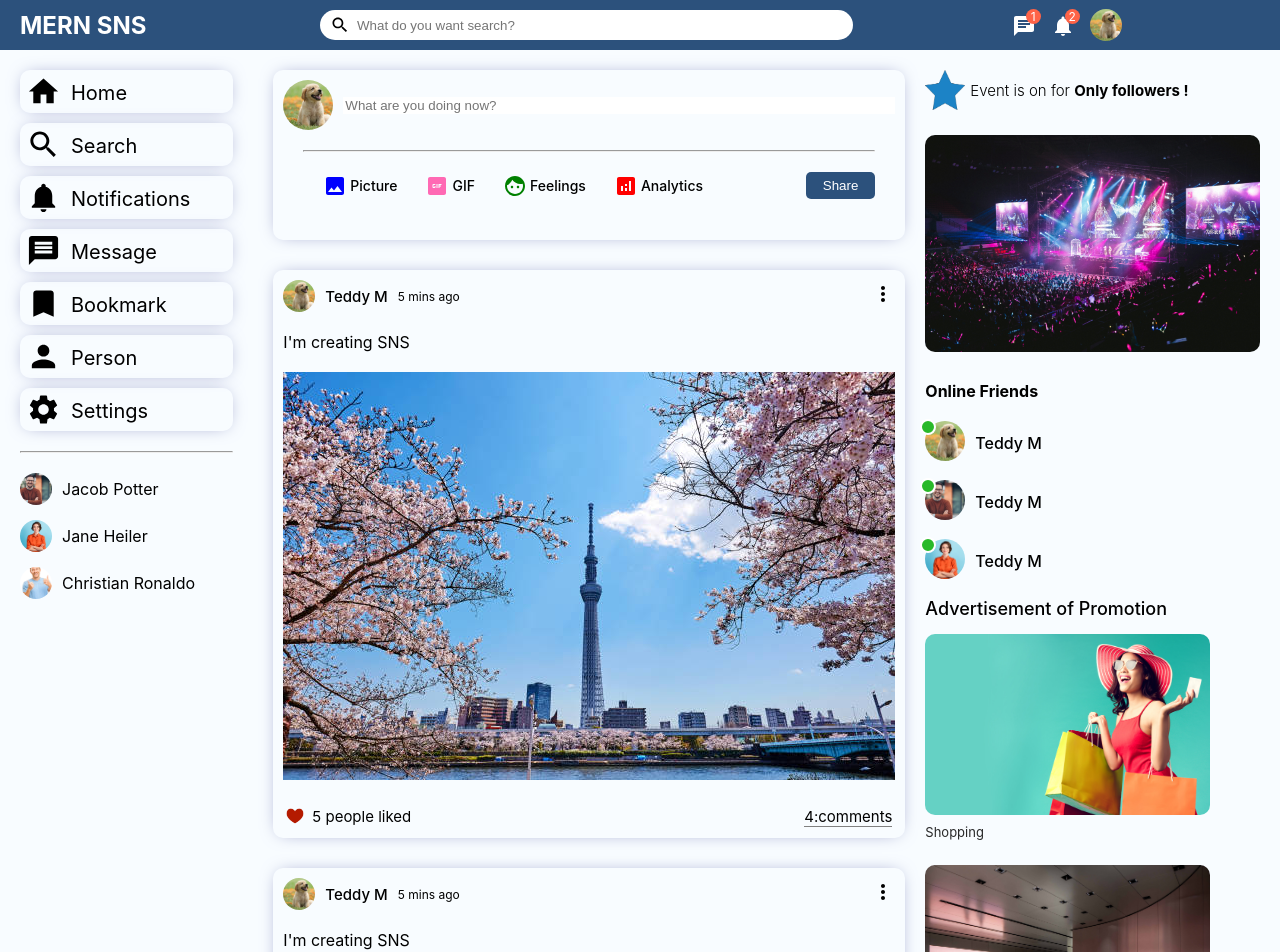
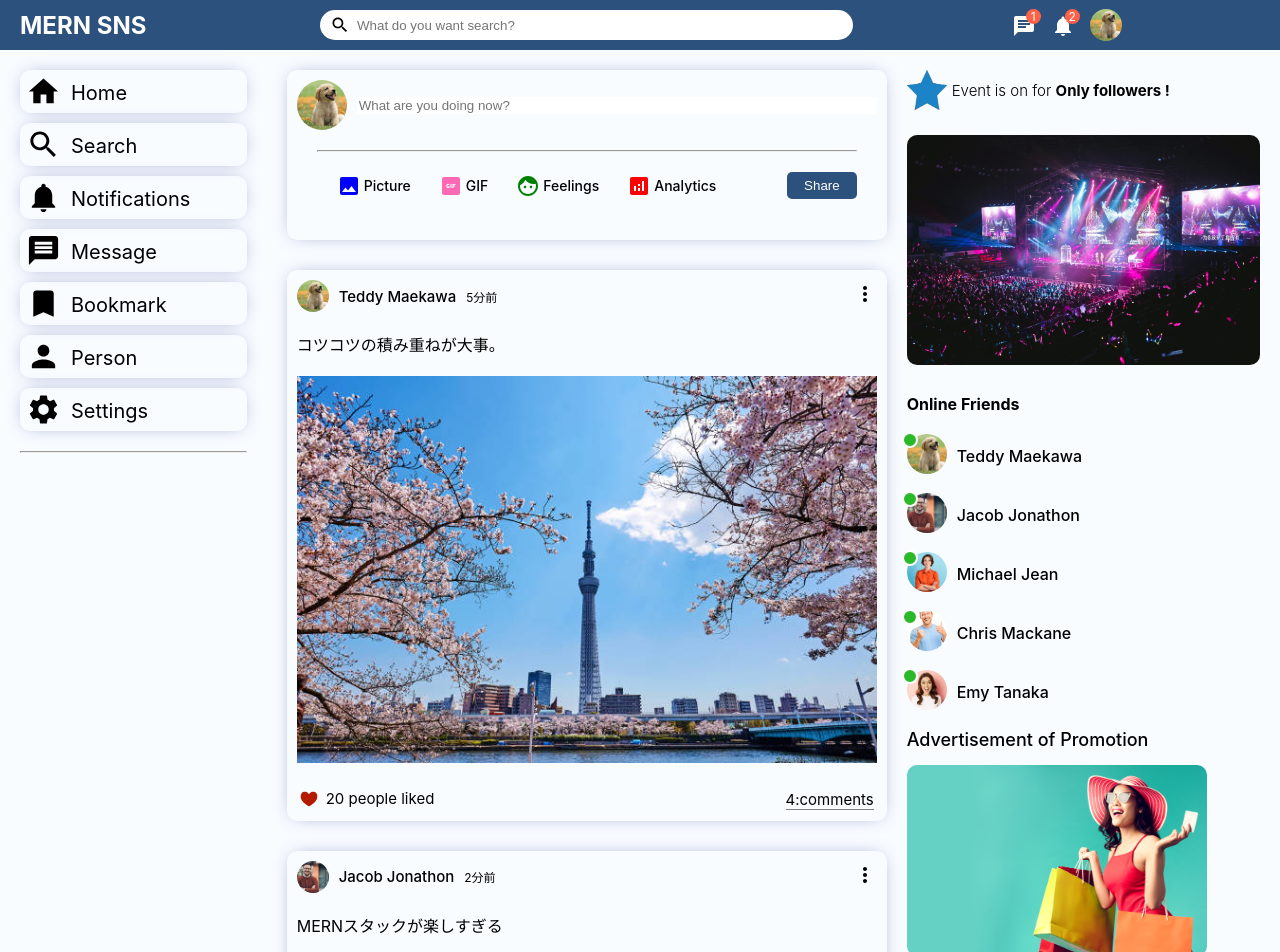
Before and after one commit to Chimoha31/MERN_SNS, a React (Create React App) app in the folder client/: page / in a window 1280 px wide. Shown: the top 952 px of the page. Built offline with nearby package versions, Linux system fonts and the light colour scheme.

Commit message:
Online Friend

```diff
--- /dev/null
+++ b/client/src/components/online/Online.jsx
@@ -0,0 +1,23 @@
+import React from "react";
+import "./Online.css";
+
+const Online = ({ user }) => {
+  return (
+    <>
+      <li className="rightbarFriend">
+        <div className="rightbarProfileImgContainer">
+          <img
+            src={user.profilePicture}
+            alt=""
+            className="rightbarOnlineFriendImg"
+          />
+          {/* Onlineの緑マーク用のspan */}
+          <span className="rightbarOnline"></span>
+        </div>
+        <span className="rightbarUsername">{user.username}</span>
+      </li>
+    </>
+  );
+};
+
+export default Online;
--- a/client/src/components/post/Post.css
+++ b/client/src/components/post/Post.css
@@ -43,7 +43,7 @@
 
 .postImg {
   margin-top: 20px;
-  width: 100;
+  width: 100%;
   max-height: 500px;
   object-fit: contain;
 }
--- a/client/src/components/post/Post.jsx
+++ b/client/src/components/post/Post.jsx
@@ -1,8 +1,9 @@
 import React from "react";
 import "../post/Post.css";
 import MoreVertIcon from "@mui/icons-material/MoreVert";
+import { Users } from "../../dummyData";
 
-const Post = () => {
+const Post = ({ post }) => {
   return (
     <div className="post">
       <div className="postWrapper">
@@ -10,12 +11,16 @@ const Post = () => {
         <div className="postTop">
           <div className="postTopLeft">
             <img
-              src="/assets/person/icon01.jpg"
+              src={
+                Users.filter((user) => user.id === post.id)[0].profilePicture
+              }
               alt=""
               className="postProfileImg"
             />
-            <span className="postUsername">Teddy M</span>
-            <span className="postDate">5 mins ago</span>
+            <span className="postUsername">
+              {Users.filter((user) => user.id === post.id)[0].username}
+            </span>
+            <span className="postDate">{post.date}</span>
           </div>
           <div className="postTopRight">
             <MoreVertIcon />
@@ -23,17 +28,17 @@ const Post = () => {
         </div>
         {/* Center */}
         <div className="postCenter">
-          <p className="postText">I'm creating SNS</p>
-          <img src="assets/post/tokyo01.jpg" alt="" className="postImg" />
+          <p className="postText">{post.desc}</p>
+          <img src={post.photo} alt="" className="postImg" />
         </div>
         {/* Bottom */}
         <div className="postBottom">
           <div className="postBottomLeft">
             <img src="/assets/post/heart.png" alt="" className="likeIcon" />
-            <span className="postLikeCounter">5 people liked</span>
+            <span className="postLikeCounter">{post.like} people liked</span>
           </div>
           <div className="postBottomRight">
-            <span className="postCommentText">4:comments</span>
+            <span className="postCommentText">{post.comment}:comments</span>
           </div>
         </div>
       </div>
--- a/client/src/components/rightbar/Rightbar.jsx
+++ b/client/src/components/rightbar/Rightbar.jsx
@@ -1,5 +1,7 @@
 import React from "react";
 import "../rightbar/Rightbar.css";
+import { Users } from "../../dummyData";
+import Online from "../online/Online";
 
 const Rightbar = () => {
   return (
@@ -16,40 +18,9 @@ const Rightbar = () => {
         {/* Online Friends */}
         <h4 className="rightbarTitle">Online Friends</h4>
         <ul className="rightbarFriendsList">
-          <li className="rightbarFriend">
-            <div className="rightbarProfileImgContainer">
-              <img
-                src="/assets/person/icon01.jpg"
-                alt=""
-                className="rightbarOnlineFriendImg"
-              />
-              {/* Onlineの緑マーク用のspan */}
-              <span className="rightbarOnline"></span>
-            </div>
-            <span className="rightbarUsername">Teddy M</span>
-          </li>
-          <li className="rightbarFriend">
-            <div className="rightbarProfileImgContainer">
-              <img
-                src="/assets/person/person01.jpg"
-                alt=""
-                className="rightbarOnlineFriendImg"
-              />
-              <span className="rightbarOnline"></span>
-            </div>
-            <span className="rightbarUsername">Teddy M</span>
-          </li>
-          <li className="rightbarFriend">
-            <div className="rightbarProfileImgContainer">
-              <img
-                src="/assets/person/person02.jpg"
-                alt=""
-                className="rightbarOnlineFriendImg"
-              />
-              <span className="rightbarOnline"></span>
-            </div>
-            <span className="rightbarUsername">Teddy M</span>
-          </li>
+          {Users.map((user) => (
+            <Online user={user} key={user.id} />
+          ))}
         </ul>
 
         {/* Promotion */}
--- a/client/src/components/sidebar/Sidebar.jsx
+++ b/client/src/components/sidebar/Sidebar.jsx
@@ -44,32 +44,10 @@ const Sidebar = () => {
         </ul>
         <hr className="sidebarHr" />
 
+        {/* Sidebar Friends */}
+        <ul className="sidebarFriendsList">
 
-        <ul className="sidebarFriendsList">
-          <li className="sidebarFriend">
-            <img
-              src="/assets/person/person01.jpg"
-              alt=""
-              className="sidebarFriendImg"
-            />
-            <span className="sidebarFriendName">Jacob Potter</span>
-          </li>
-          <li className="sidebarFriend">
-            <img
-              src="/assets/person/person02.jpg"
-              alt=""
-              className="sidebarFriendImg"
-            />
-            <span className="sidebarFriendName">Jane Heiler</span>
-          </li>
-          <li className="sidebarFriend">
-            <img
-              src="/assets/person/person03.jpg"
-              alt=""
-              className="sidebarFriendImg"
-            />
-            <span className="sidebarFriendName">Christian Ronaldo</span>
-          </li>
+
         </ul>
       </div>
     </div>
--- a/client/src/components/timeline/Timeline.jsx
+++ b/client/src/components/timeline/Timeline.jsx
@@ -2,16 +2,19 @@ import React from "react";
 import Post from "../post/Post";
 import Share from "../share/Share";
 import "../timeline/Timeline.css";
+import { Posts } from "../../dummyData";
 
 const Timeline = () => {
-  return <div className="timeline">
-    <div className="timelineWrapper">
-      <Share />
-      <Post />
-      <Post />
-      <Post />
+  return (
+    <div className="timeline">
+      <div className="timelineWrapper">
+        <Share />
+        {Posts.map((post) => (
+          <Post post={post} key={post.id} />
+        ))}
+      </div>
     </div>
-  </div>;
+  );
 };
 
 export default Timeline;
--- a/client/src/dummyData.js
+++ b/client/src/dummyData.js
@@ -1,7 +1,8 @@
+// Users
 export const Users = [
   {
     id: 1,
-    profilePicture: "assets/person/ison.01.jpg",
+    profilePicture: "assets/person/icon01.jpg",
     username: "Teddy Maekawa",
   },
   {
@@ -26,6 +27,7 @@ export const Users = [
   },
 ];
 
+// Posts
 export const Posts = [
   {
     id: 1,
```
Also changed, not shown: client/src/components/online/Online.css (added).
